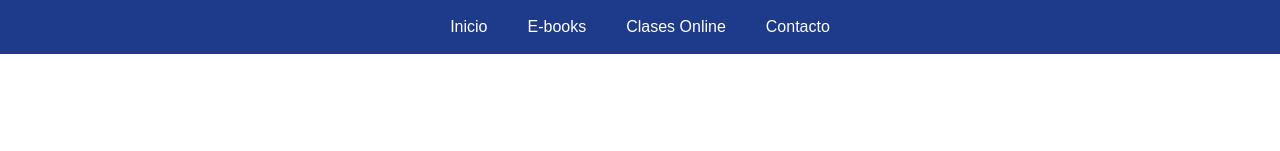
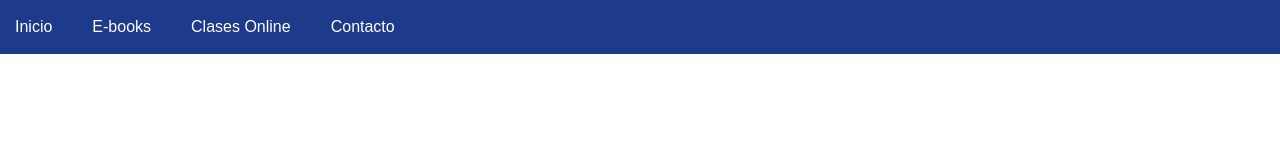
Before and after one commit to harrywork219-lab/mi-ebook, a React (Vite) app: page / in a window 1280 px wide. Shown: the top 151 px of the page. Built offline with nearby package versions, Linux system fonts and the light colour scheme.

Commit message:
Nueva pagina profesional

```diff
--- a/src/App.jsx
+++ b/src/App.jsx
@@ -12,7 +12,7 @@ export default function App() {
         backgroundColor: "#1e3a8a",
         padding: "15px",
         display: "flex",
-        justifyContent: "center",
+        justifyContent: "flex end",
         gap: "40px"
       }}>
         <a href="#inicio" style={{ color: "white", textDecoration: "none" }}>Inicio</a>
```
